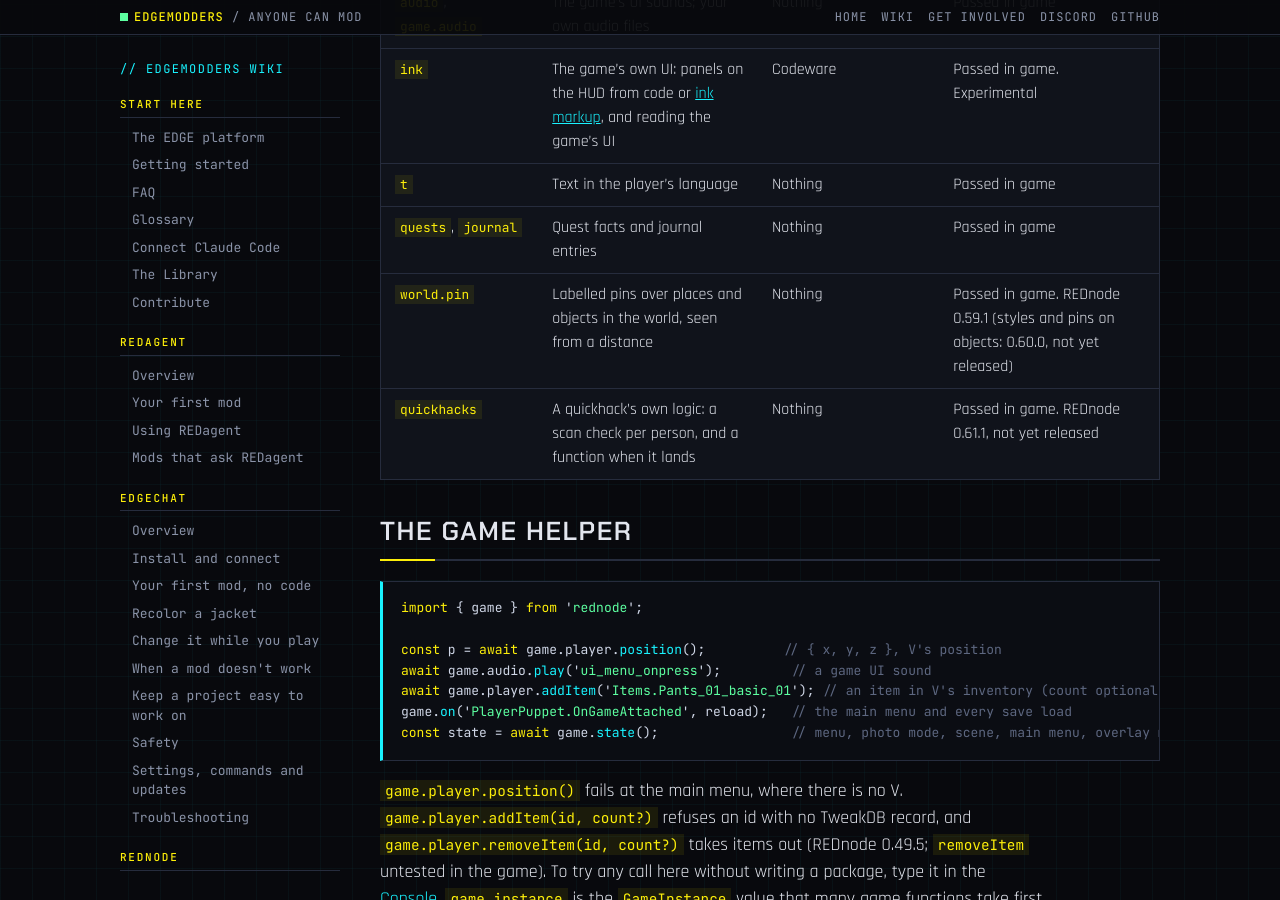
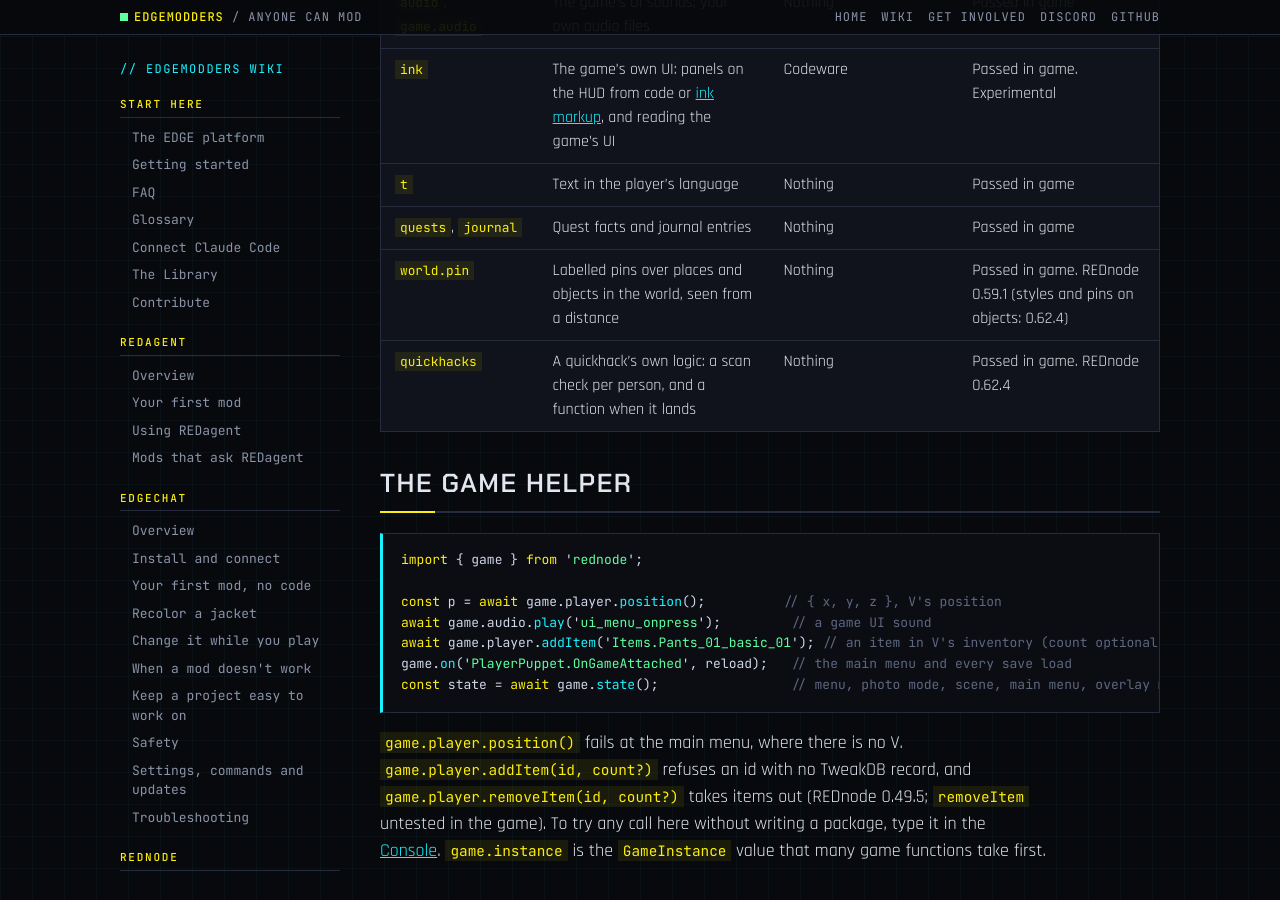
Before and after one commit to Edgemodders/EDGEweb, a Jekyll site: the page built from docs/wiki/rednode/game-api.md, in a window 1280 px wide and 900 px high, scrolled down 796 px. Built offline with Jekyll 4.4.1, drawn with Linux system fonts in a browser that asks for light colours; some of the changed text lies outside the part shown.

Commit message:
Wiki: REDnode 0.62.4 (quickhacks, pins, the Vortex fix)
Co-Authored-By: Claude Opus 5.5 <noreply@anthropic.com>

```diff
--- a/docs/wiki/rednode/game-api.md
+++ b/docs/wiki/rednode/game-api.md
@@ -24,8 +24,8 @@ Everything here works the same in a Node mod and in an overlay app. Every call i
 | `ink` | The game's own UI: panels on the HUD from code or [ink markup](ink-markup.html), and reading the game's UI | Codeware | Passed in game. Experimental |
 | `t` | Text in the player's language | Nothing | Passed in game |
 | `quests`, `journal` | Quest facts and journal entries | Nothing | Passed in game |
-| `world.pin` | Labelled pins over places and objects in the world, seen from a distance | Nothing | Passed in game. REDnode 0.59.1 (styles and pins on objects: 0.60.0, not yet released) |
-| `quickhacks` | A quickhack's own logic: a scan check per person, and a function when it lands | Nothing | Passed in game. REDnode 0.61.1, not yet released |
+| `world.pin` | Labelled pins over places and objects in the world, seen from a distance | Nothing | Passed in game. REDnode 0.59.1 (styles and pins on objects: 0.62.4) |
+| `quickhacks` | A quickhack's own logic: a scan check per person, and a function when it lands | Nothing | Passed in game. REDnode 0.62.4 |
 
 ## The game helper
 
@@ -303,7 +303,7 @@ Newer parts of the `rednode` package, each tested in game. They have their own p
 | `game.state().world`, `game.onState` | True only while V is in the world: false while the game starts, at the main menu and from the start of every load. Read the world's systems (time, weather, districts) only while it's true. REDnode 0.49.5 | Nothing | [Talking to the game](https://edgemodders.github.io/REDnode/overlay-apps.html#talking-to-the-game) |
 | `loc.text(key)`, `loc.language()` | The game's own text for a LocKey, such as a district's or an item's name, in the player's language: `await loc.text("LocKey#10963")` gives "Little China" in English. REDnode 0.49.5 | Nothing | [Talking to the game](https://edgemodders.github.io/REDnode/overlay-apps.html#talking-to-the-game) |
 
-The **Ink markup**, **Ink Coords**, **Ink vitals**, **Quest test** and **Quickhack test** (from 0.61.1) samples show them.
+The **Ink markup**, **Ink Coords**, **Ink vitals**, **Quest test** and **Quickhack test** (from 0.62.4) samples show them.
 
 ## The game's own UI
 
```
Also changed, not shown: docs/wiki/rednode/install.md (+2 -2 lines).
